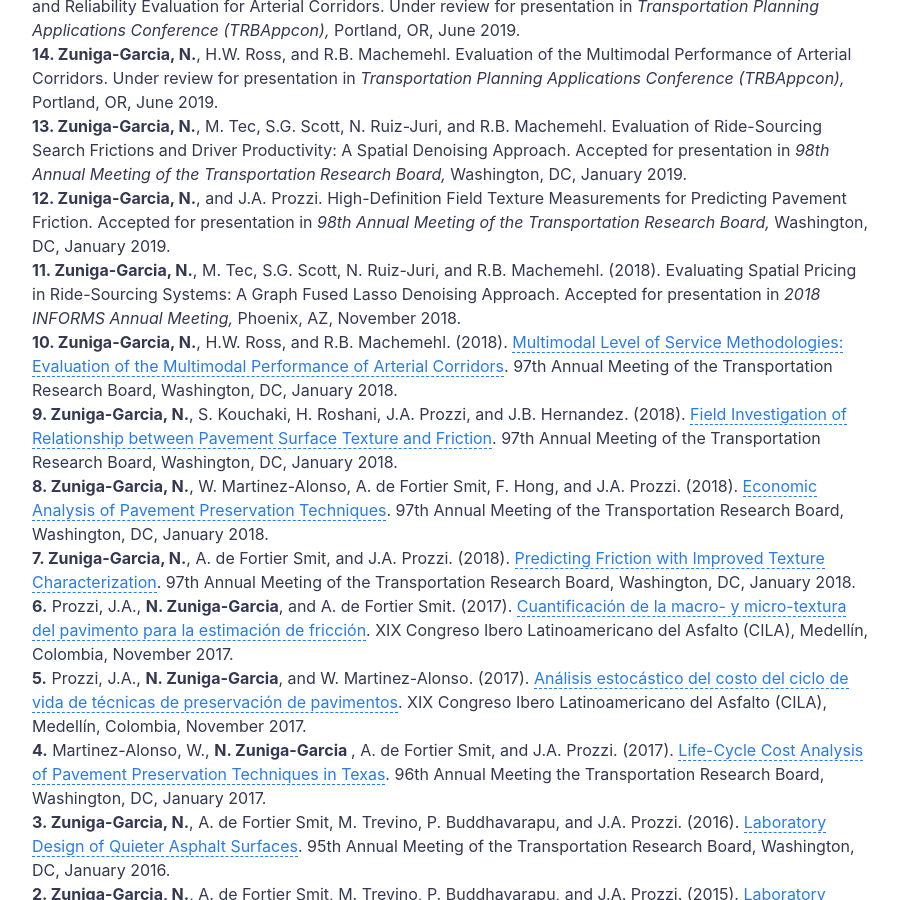
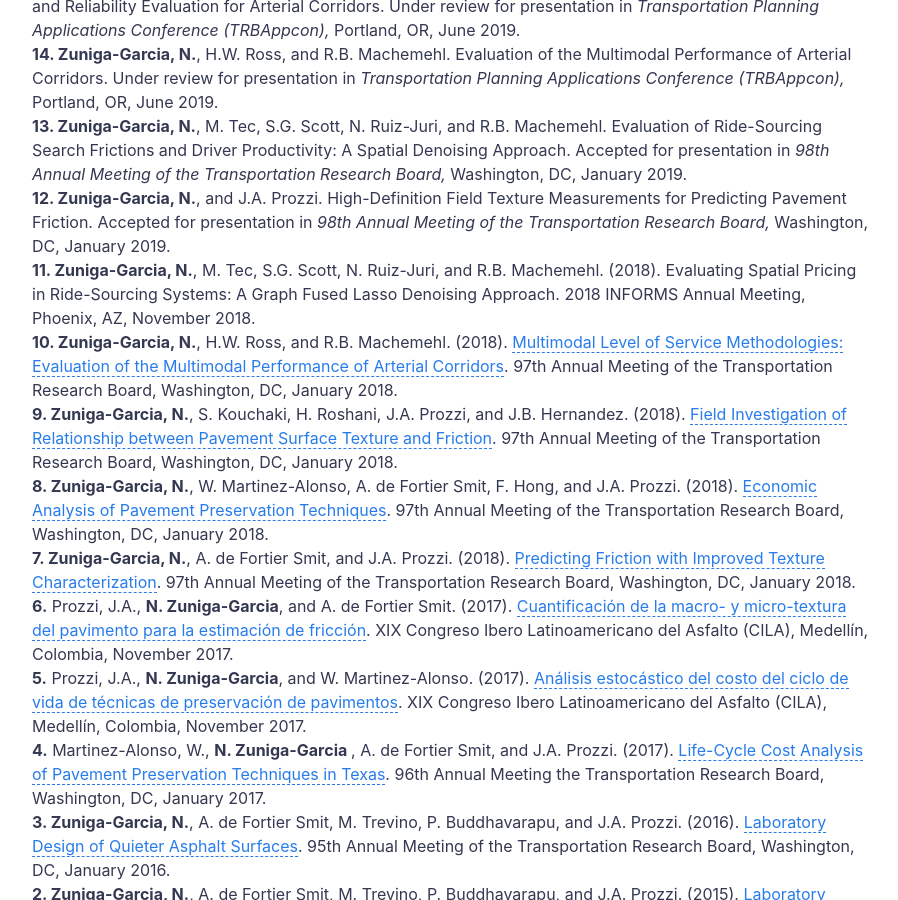
Before and after one commit to nzunigag/nzunigag.github.io, a Jekyll site: the page built from research.md, in a window 1280 px wide and 900 px high, scrolled down 880 px. Shown: the whole window, without its empty margins (188-1086 px from the left). Built offline with Jekyll 4.4.1, drawn with Linux system fonts in a browser that asks for light colours.

Commit message:
Update research.md

```diff
--- a/research.md
+++ b/research.md
@@ -31,7 +31,7 @@ ___
 <br>
 <b>12. Zuniga-Garcia, N.</b>, and J.A. Prozzi. High-Definition Field Texture Measurements for Predicting Pavement Friction. Accepted for presentation in <i> 98th Annual Meeting of the Transportation Research Board,</i> Washington, DC, January 2019.
 <br>
-<b>11. Zuniga-Garcia, N.</b>, M. Tec, S.G. Scott, N. Ruiz-Juri, and R.B. Machemehl. (2018). Evaluating Spatial Pricing in Ride-Sourcing Systems: A Graph Fused Lasso Denoising Approach. Accepted for presentation in <i> 2018 INFORMS Annual Meeting,</i> Phoenix, AZ, November 2018.
+<b>11. Zuniga-Garcia, N.</b>, M. Tec, S.G. Scott, N. Ruiz-Juri, and R.B. Machemehl. (2018). Evaluating Spatial Pricing in Ride-Sourcing Systems: A Graph Fused Lasso Denoising Approach. 2018 INFORMS Annual Meeting, Phoenix, AZ, November 2018.
 <br>
 <b>10. Zuniga-Garcia, N.</b>, H.W. Ross, and R.B. Machemehl. (2018). [Multimodal Level of Service Methodologies: Evaluation of the Multimodal Performance of Arterial Corridors](../research/pres/2018_MMLOS.pdf). 97th Annual Meeting of the Transportation Research Board, Washington, DC, January 2018.
 <br>
```
